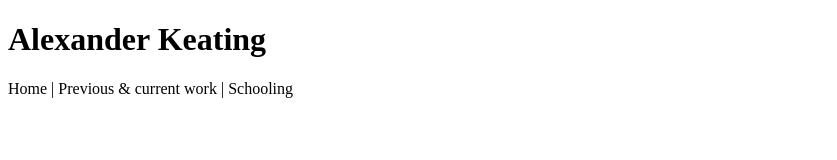
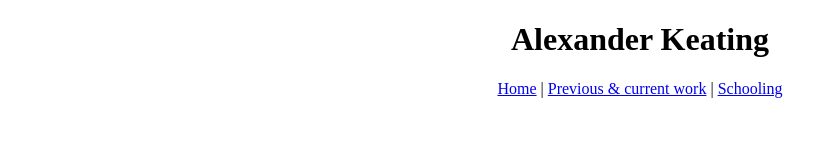
Before and after one commit to AlexanderKeating/ProjectOne-WebDev, a plain HTML site: page index.html in a window 1280 px wide. Shown: the whole page, without its empty margins (0-837 px from the left). Drawn offline with Linux system fonts and the light colour scheme.

Commit message:
added links to three pages.

```diff
--- a/index.html
+++ b/index.html
@@ -9,18 +9,18 @@
 
 <body>
 
-<header>
-     <h1>Alexander Keating</h1>
-</header>
-
+     <header>
+          <h1 align = "center">Alexander Keating</h1>
+     </header>
+<nav>
 <section id = "links">
-<p>
-    Home
-|    Previous & current work
-|    Schooling
-</p>
+     <p align = "center">
+          <a href ="index.html">Home</a>
+          |    <a href="Resume.html">Previous & current work</a>
+          |    <a href="Schooling.html">Schooling</a>
+     </p>
 </section>
-
+</nav>
 
 </body>
 </html>
```
Also changed, not shown: Resume.html (+5 -5 lines), Schooling.html (+5 -5 lines).
